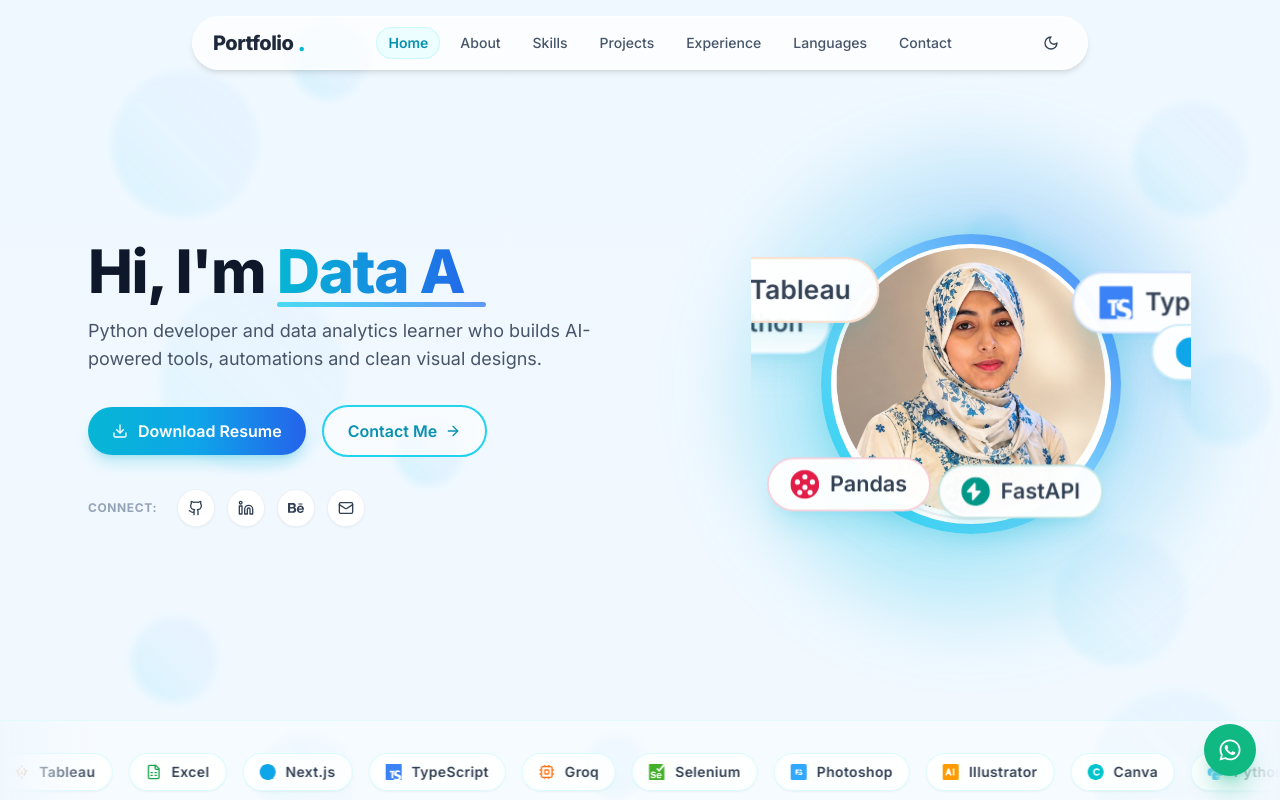
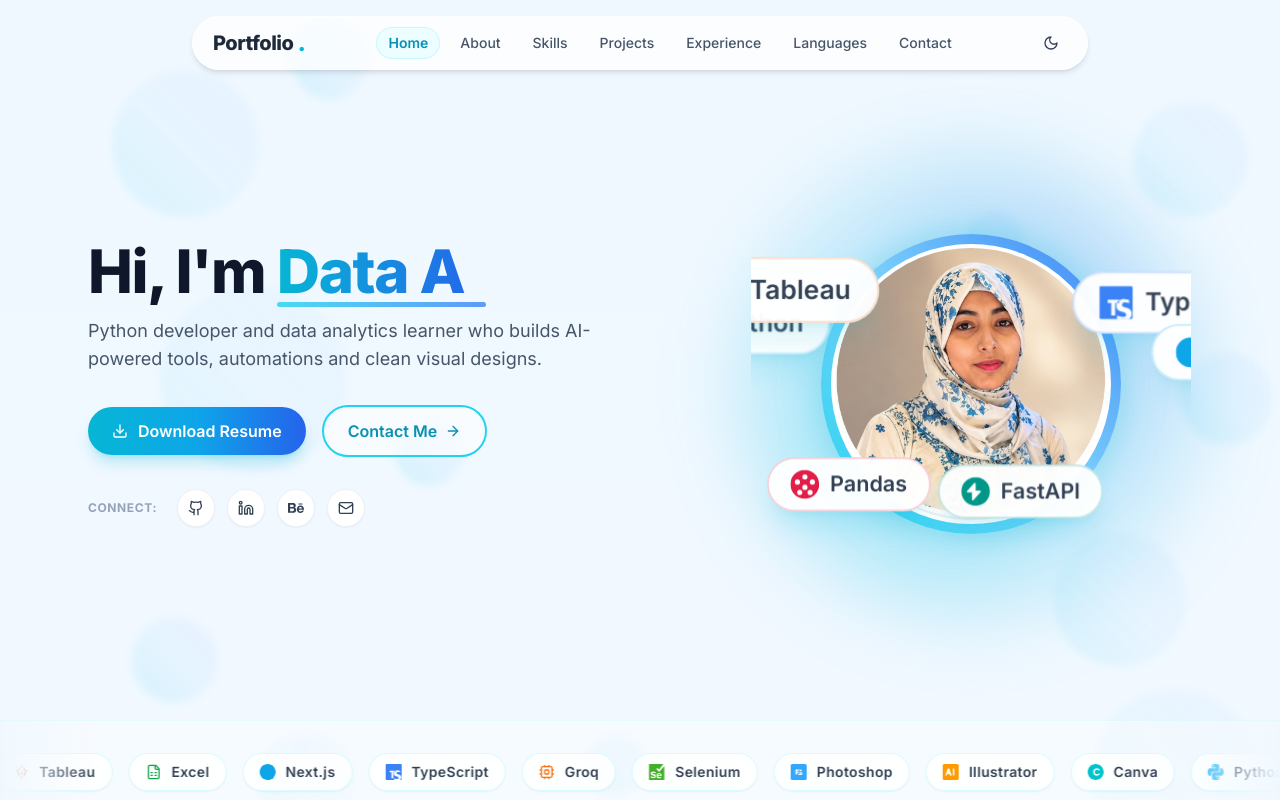
Before and after one commit to Kashish-coder06/Kashish-portfolio, a Next.js app: page / in a window 1280 px wide. Shown: the top 800 px of the page. Built offline with nearby package versions, Linux system fonts and the light colour scheme.

Commit message:
Remove WhatsApp contact options and floating button

```diff
--- a/components/Contact.tsx
+++ b/components/Contact.tsx
@@ -15,7 +15,7 @@ import {
   AlertCircle,
   Loader2,
 } from "lucide-react";
-import { FaBehance, FaWhatsapp } from "react-icons/fa";
+import { FaBehance } from "react-icons/fa";
 import { motion } from "framer-motion";
 import { siteContent } from "@/data/content";
 
@@ -139,12 +139,12 @@ export default function Contact() {
                 <span className="block text-xs font-bold uppercase tracking-wider text-slate-400 mb-3">
                   Profiles & Socials
                 </span>
-                <div className="grid grid-cols-2 gap-3">
+                <div className="grid grid-cols-3 gap-3">
                   <a
                     href={socials.linkedin}
                     target="_blank"
                     rel="noopener noreferrer"
-                    className="flex items-center gap-2.5 p-3 rounded-xl bg-slate-50 dark:bg-slate-900 border border-slate-200/60 dark:border-slate-800 hover:border-blue-400 transition-colors"
+                    className="flex items-center justify-center gap-2 p-3 rounded-xl bg-slate-50 dark:bg-slate-900 border border-slate-200/60 dark:border-slate-800 hover:border-blue-400 transition-colors"
                   >
                     <Linkedin className="w-4 h-4 text-blue-600" />
                     <span className="text-xs font-bold text-slate-700 dark:text-slate-300">
@@ -155,7 +155,7 @@ export default function Contact() {
                     href={socials.github}
                     target="_blank"
                     rel="noopener noreferrer"
-                    className="flex items-center gap-2.5 p-3 rounded-xl bg-slate-50 dark:bg-slate-900 border border-slate-200/60 dark:border-slate-800 hover:border-slate-400 transition-colors"
+                    className="flex items-center justify-center gap-2 p-3 rounded-xl bg-slate-50 dark:bg-slate-900 border border-slate-200/60 dark:border-slate-800 hover:border-slate-400 transition-colors"
                   >
                     <Github className="w-4 h-4 text-slate-800 dark:text-white" />
                     <span className="text-xs font-bold text-slate-700 dark:text-slate-300">
@@ -166,22 +166,11 @@ export default function Contact() {
                     href={socials.behance}
                     target="_blank"
                     rel="noopener noreferrer"
-                    className="flex items-center gap-2.5 p-3 rounded-xl bg-slate-50 dark:bg-slate-900 border border-slate-200/60 dark:border-slate-800 hover:border-blue-500 transition-colors"
+                    className="flex items-center justify-center gap-2 p-3 rounded-xl bg-slate-50 dark:bg-slate-900 border border-slate-200/60 dark:border-slate-800 hover:border-blue-500 transition-colors"
                   >
                     <FaBehance className="w-4 h-4 text-blue-600" />
                     <span className="text-xs font-bold text-slate-700 dark:text-slate-300">
                       Behance
-                    </span>
-                  </a>
-                  <a
-                    href={socials.whatsapp}
-                    target="_blank"
-                    rel="noopener noreferrer"
-                    className="flex items-center gap-2.5 p-3 rounded-xl bg-slate-50 dark:bg-slate-900 border border-slate-200/60 dark:border-slate-800 hover:border-emerald-500 transition-colors"
-                  >
-                    <FaWhatsapp className="w-4 h-4 text-emerald-500" />
-                    <span className="text-xs font-bold text-slate-700 dark:text-slate-300">
-                      WhatsApp
                     </span>
                   </a>
                 </div>
--- a/components/FloatingButtons.tsx
+++ b/components/FloatingButtons.tsx
@@ -2,12 +2,9 @@
 
 import React, { useState, useEffect } from "react";
 import { ArrowUp } from "lucide-react";
-import { FaWhatsapp } from "react-icons/fa";
 import { motion, AnimatePresence } from "framer-motion";
-import { siteContent } from "@/data/content";
 
 export default function FloatingButtons() {
-  const { socials } = siteContent;
   const [showScrollTop, setShowScrollTop] = useState(false);
 
   useEffect(() => {
@@ -40,20 +37,6 @@ export default function FloatingButtons() {
           </motion.button>
         )}
       </AnimatePresence>
-
-      {/* Floating WhatsApp CTA Button */}
-      <a
-        href={socials.whatsapp}
-        target="_blank"
-        rel="noopener noreferrer"
-        aria-label="Chat on WhatsApp"
-        className="relative group p-3.5 rounded-full bg-emerald-500 hover:bg-emerald-600 text-white shadow-xl shadow-emerald-500/30 hover:scale-110 active:scale-95 transition-all flex items-center justify-center"
-      >
-        <FaWhatsapp className="w-6 h-6" />
-        <span className="absolute right-full mr-3 px-3 py-1.5 rounded-xl bg-slate-900/90 text-white text-xs font-semibold whitespace-nowrap opacity-0 group-hover:opacity-100 transition-opacity pointer-events-none shadow-md">
-          Chat on WhatsApp
-        </span>
-      </a>
     </div>
   );
 }
--- a/data/content.ts
+++ b/data/content.ts
@@ -80,7 +80,6 @@ export const siteContent = {
     linkedin: "https://www.linkedin.com/in/kashishkumari06",
     github: "https://github.com/Kashish-coder06",
     behance: "https://www.behance.net/vipernoon",
-    whatsapp: "https://wa.me/923000000000",
   },
 
   hero: {
```
